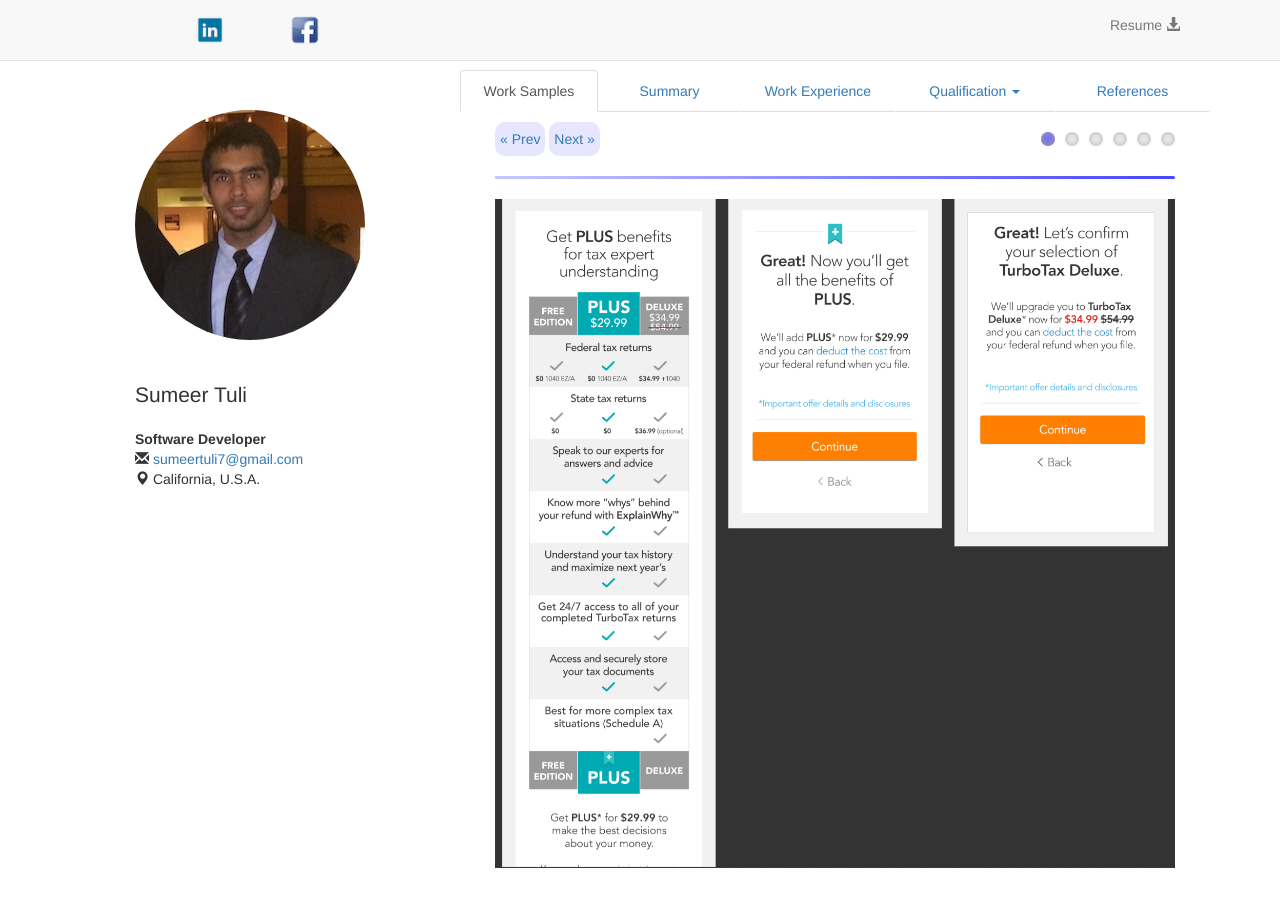
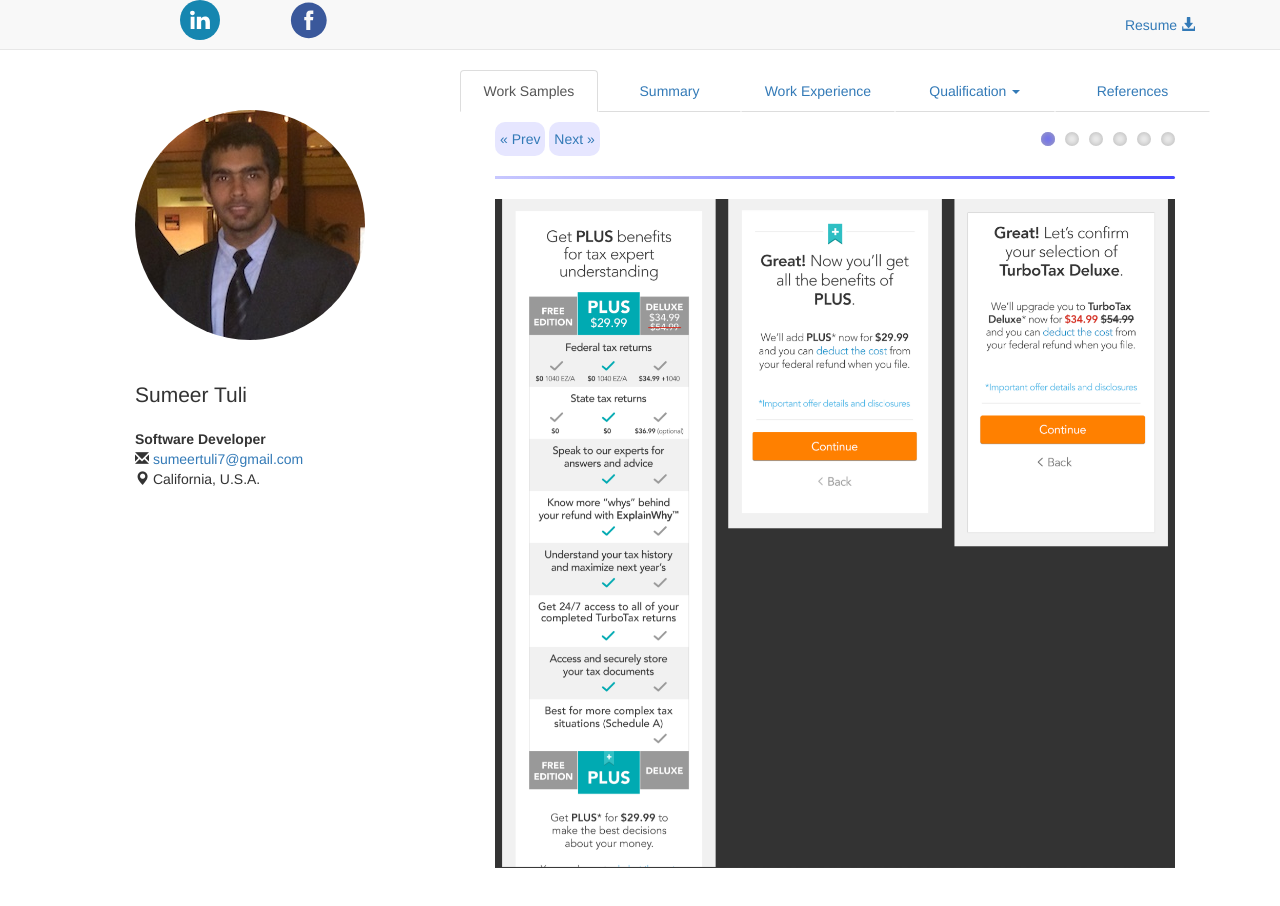
Before and after one commit to smer007/sumeertuli, a website: page app/index.html in a window 1280 px wide. Drawn offline with nearby package versions, Linux system fonts and the light colour scheme; files that its build step writes are made by us from their sources.

Commit message:
changes logos to svg.

```diff
--- a/app/index.html
+++ b/app/index.html
@@ -30,13 +30,15 @@
 
           <div class="col-xs-1 col-xs-offset-1">
             <a class="navbar-text" href="https://www.linkedin.com/profile/view?id=301583733&trk=nav_responsive_tab_profile" target = "_blank">
-              <img alt="Brand" src="images/linkedin.png" width="30px" height="30px">
+              <!-- <img alt="Brand" src="images/linkedin.png" width="30px" height="30px">   -->
+              <svg enable-background="new 0 0 48 48" class="navbar-brand" version="1.1" viewBox="0 0 48 48" xml:space="preserve" xmlns="http://www.w3.org/2000/svg" xmlns:xlink="http://www.w3.org/1999/xlink"><circle cx="24" cy="24" fill="#1686B0" r="24"/><path d="M17.4,34.9h-4.6V20.1h4.6V34.9z M14.9,18.2L14.9,18.2c-1.7,0-2.8-1.1-2.8-2.6c0-1.5,1.1-2.6,2.8-2.6 c1.7,0,2.8,1.1,2.8,2.6C17.7,17.1,16.7,18.2,14.9,18.2z M35.9,34.9h-5.3v-7.7c0-2-0.8-3.4-2.6-3.4c-1.4,0-2.1,0.9-2.5,1.8 c-0.1,0.3-0.1,0.8-0.1,1.2v8h-5.2c0,0,0.1-13.6,0-14.8h5.2v2.3c0.3-1,2-2.5,4.6-2.5c3.3,0,5.9,2.1,5.9,6.7V34.9z" fill="#FFFFFF"/></svg>
             </a>
 
           </div>
           <div class="col-xs-1">
             <a class="navbar-text" href="https://www.facebook.com/sumeer.tuli" target = "_blank">
-              <img alt="Brand" src="images/facebook.png" width="30px" height="30px">
+              <!-- <img alt="Brand" src="images/facebook.png" width="30px" height="30px"> -->
+              <svg height="67px" class="navbar-brand" style="enable-background:new 0 0 67 67;" version="1.1" viewBox="0 0 67 67" width="67px" xml:space="preserve" xmlns="http://www.w3.org/2000/svg" xmlns:xlink="http://www.w3.org/1999/xlink"><path d="M29.765,50.32h6.744V33.998h4.499l0.596-5.624h-5.095 l0.007-2.816c0-1.466,0.14-2.253,2.244-2.253h2.812V17.68h-4.5c-5.405,0-7.307,2.729-7.307,7.317v3.377h-3.369v5.625h3.369V50.32z M34,64C17.432,64,4,50.568,4,34C4,17.431,17.432,4,34,4s30,13.431,30,30C64,50.568,50.568,64,34,64z" style="fill-rule:evenodd;clip-rule:evenodd;fill:#3A589B;"/></svg>
             </a>
           </div>
           <div class="col-xs-2 col-xs-offset-2">
@@ -45,7 +47,7 @@
 
           <div class="col-xs-3 pull-right hidden-xs">
             <a target = "_blank" href="Resume_Sumeer Tuli.pdf">
-              <p class="navbar-text pull-right">Resume
+              <p class="navbar-text-resume pull-right">Resume
                 <span id = "resumeDwnld" class="glyphicon glyphicon-download-alt">
                 </span>
               </p>
--- a/app/styles/main.css
+++ b/app/styles/main.css
@@ -11,8 +11,12 @@
 
 
 .navbar-brand{
-  width:5px;
-  height: 5px;
+  height: 40px;
+  padding: 0;
+}
+
+.navbar-fixed-top{
+  height: 50px;
 }
 
 .nav >li >a{
@@ -195,10 +199,17 @@
   border:none
   }
 
+.navbar-text-resume{
+  margin-top: 15px;
+}
 /* Responsive: Portrait tablets and up */
 @media screen and (min-width: 768px) {
   a img{
   margin-top:auto;
+  }
+
+  .navbar-text{
+    margin: 0 15px;
   }
 }
 
```
Also changed, not shown: 1 other file.
